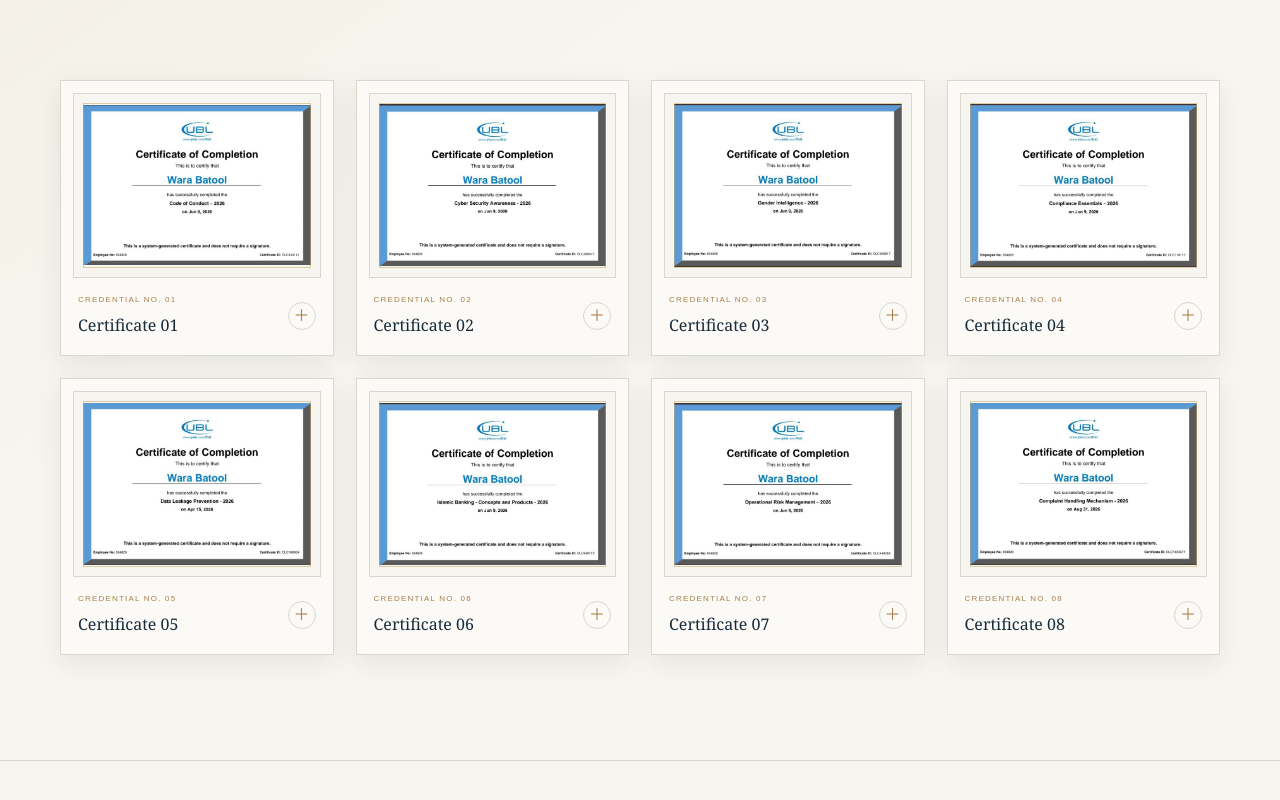
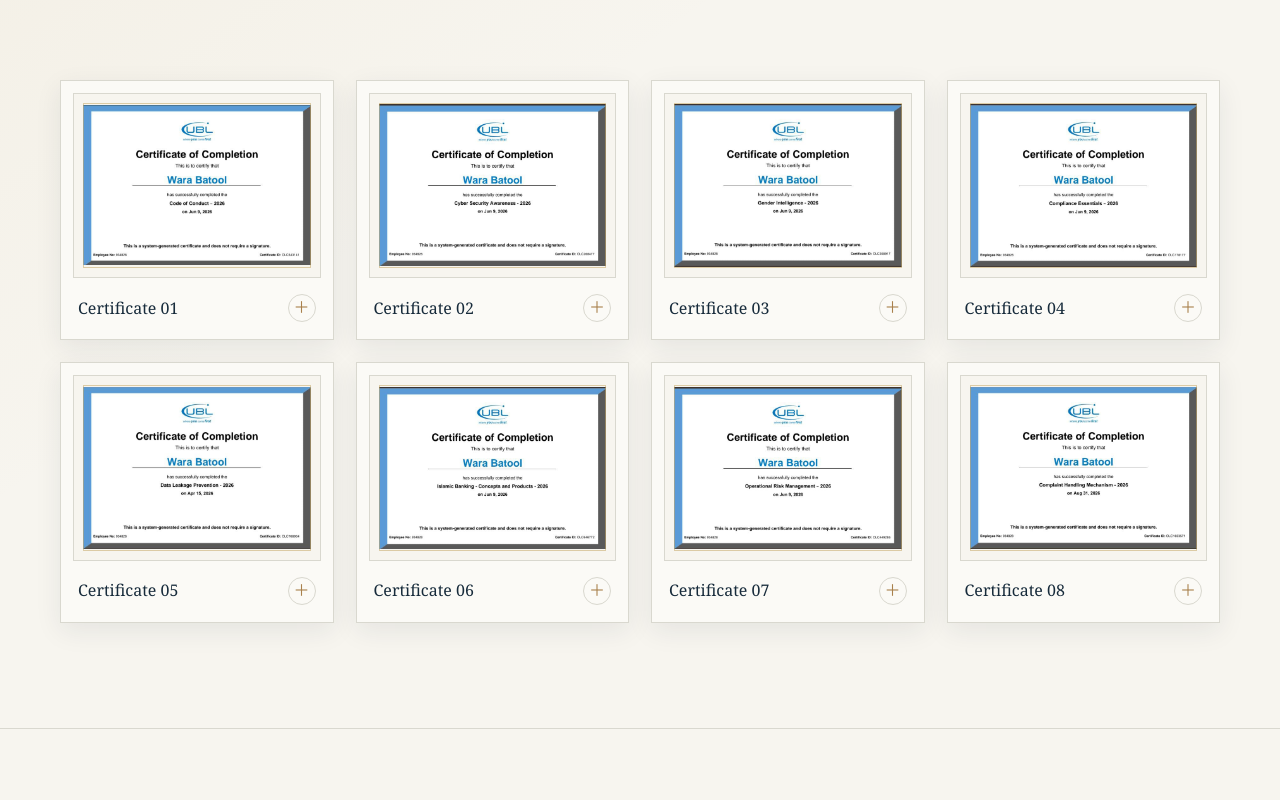
Before and after one commit to Syed-Salman-Naqvi/Wara-Batool-Portfolio, a Next.js app: page / in a window 1280 px wide. Shown: the part 4983-5783 px from the top of the page. Built offline with nearby package versions, Linux system fonts and the light colour scheme.

Commit message:
Remove credential numbering from certificate cards

```diff
--- a/app/page.tsx
+++ b/app/page.tsx
@@ -110,7 +110,7 @@
         <div className="project-filters" aria-label="Filter projects">{["All", "Research", "Microbiology", "Applied science"].map(item => <button className={filter === item ? "filter active" : "filter"} onClick={() => setFilter(item)} key={item}>{item}</button>)}</div>
         <div className="projects-grid">{visibleProjects.map(project => <article className="project-card" key={project.n}><div className={"project-visual project-visual-" + project.n}>{project.n === "01" && <img className="project-image" src="/G-img-1.jpg" alt="Notebook 1 project image" loading="lazy" />}{project.n === "02" && <img className="project-image" src="/G-img-2.jpg" alt="Notebook 2 project image" loading="lazy" />}{project.n === "03" && <img className="project-image" src="/G-img-3.jpg" alt="Notebook 3 project image" loading="lazy" />}<span className="project-visual-bottom">WARA BATOOL · STUDY & RESEARCH</span></div><div className="project-content"><span className="project-category">{project.category}</span><h3>{project.title}</h3><p>{project.desc}</p><div className="project-tags">{project.tags.map(tag => <span key={tag}>{tag}</span>)}</div></div></article>)}</div><p className="project-disclaimer">Academic concepts are presented as portfolio summaries. Detailed methods, results and project dates can be added when supporting materials are available.</p>
       </div></section>
-      <section className="certificates-section" id="certificates"><div className="section-wrap content-section"><div className="section-heading"><span className="section-index">05 / CERTIFICATES & ACHIEVEMENTS</span><span className="section-decor">✳</span></div><div className="section-title-row"><h2>Proof of <em>progress.</em></h2><p>A collection of certificates that reflect learning, dedication and continued professional growth. Select any certificate to view it in detail.</p></div><div className="certificate-grid">{certificates.map((certificate, i) => <button className="certificate-card" type="button" key={certificate.number} onClick={() => setActiveCertificate(i)} aria-label={`Open ${certificate.title}`} style={{ animationDelay: `${i * 70}ms` }}><span className="certificate-frame"><img src={certificate.src} alt={certificate.title} loading="lazy" /><span className="certificate-zoom" aria-hidden="true">↗</span></span><span className="certificate-card-caption"><span><small>CREDENTIAL NO. {String(certificate.number).padStart(2, "0")}</small><strong>{certificate.title}</strong></span><span className="certificate-open" aria-hidden="true">＋</span></span></button>)}</div></div></section>
+      <section className="certificates-section" id="certificates"><div className="section-wrap content-section"><div className="section-heading"><span className="section-index">05 / CERTIFICATES & ACHIEVEMENTS</span><span className="section-decor">✳</span></div><div className="section-title-row"><h2>Proof of <em>progress.</em></h2><p>A collection of certificates that reflect learning, dedication and continued professional growth. Select any certificate to view it in detail.</p></div><div className="certificate-grid">{certificates.map((certificate, i) => <button className="certificate-card" type="button" key={certificate.number} onClick={() => setActiveCertificate(i)} aria-label={`Open ${certificate.title}`} style={{ animationDelay: `${i * 70}ms` }}><span className="certificate-frame"><img src={certificate.src} alt={certificate.title} loading="lazy" /><span className="certificate-zoom" aria-hidden="true">↗</span></span><span className="certificate-card-caption"><span><strong>{certificate.title}</strong></span><span className="certificate-open" aria-hidden="true">＋</span></span></button>)}</div></div></section>
       <section className="section-wrap content-section education-section" id="education"><div className="section-heading"><span className="section-index">05 / EDUCATION & CREDENTIALS</span><span className="section-decor">✳</span></div><div className="education-grid"><div><h2>Built on a<br /><em>strong foundation.</em></h2><p className="education-intro">A foundation in biological science, with an ongoing commitment to professional learning.</p></div><div className="education-list"><article className="education-item"><span className="education-year">2022 — 2025</span><div><h3>Bachelor’s Degree in Biotechnology</h3><p>University of Karachi</p><span>Karachi, Pakistan</span></div><strong>CGPA 3.25</strong></article><article className="education-item credential-item"><span className="education-year">2024</span><div><h3>2nd International Conference for Biotechnology</h3><p>Department of Biotechnology, University of Karachi</p><span>Conference participation</span></div></article><article className="education-item credential-item"><span className="education-year">2022</span><div><h3>Biosafety & Biosecurity for Young Scientists</h3><p>Department of Biotechnology, University of Karachi</p><span>Training / certificate</span></div></article></div></div></section>
       <section className="quote-band"><div className="section-wrap quote-inner"><span className="quote-symbol">“</span><blockquote>Growth happens when we stay curious, work with intention, and remain open to what comes next.</blockquote><span className="quote-credit">WARA BATOOL <i>·</i> PERSONAL PHILOSOPHY</span></div></section>
       <section className="section-wrap content-section contact-section" id="contact"><div className="section-heading"><span className="section-index">06 / LET’S CONNECT</span><span className="section-decor">↗</span></div><div className="contact-grid"><div><h2>Good things<br />start with <em>hello.</em></h2><p className="contact-lede">Open to conversations, professional opportunities and meaningful collaborations across science, banking and beyond.</p><a className="button button-primary" href="mailto:warabatool67@gmail.com?subject=Professional%20enquiry%20for%20Wara%20Batool">Email Wara <span>↗</span></a><div className="contact-socials"><a href="https://www.linkedin.com/in/wara-batool-a0ab0a315/" target="_blank" rel="noreferrer">LinkedIn ↗</a><a href="https://www.instagram.com/warabatool26/" target="_blank" rel="noreferrer">Instagram ↗</a><a href="https://wa.me/923302635081" target="_blank" rel="noreferrer">WhatsApp ↗</a></div></div>
```
